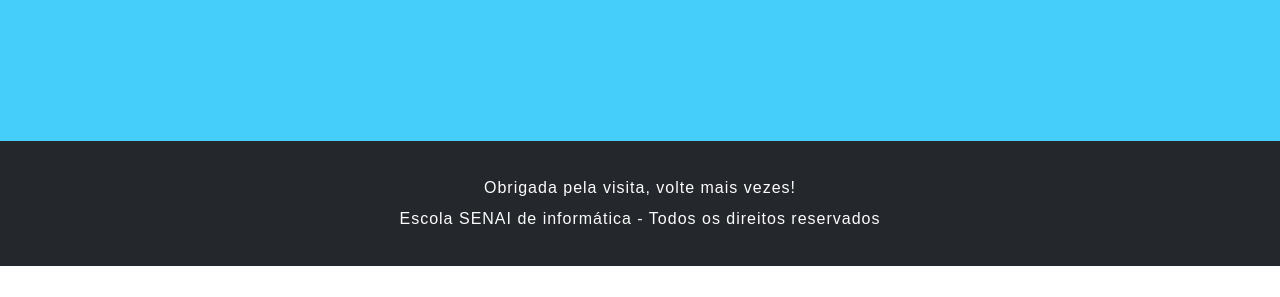
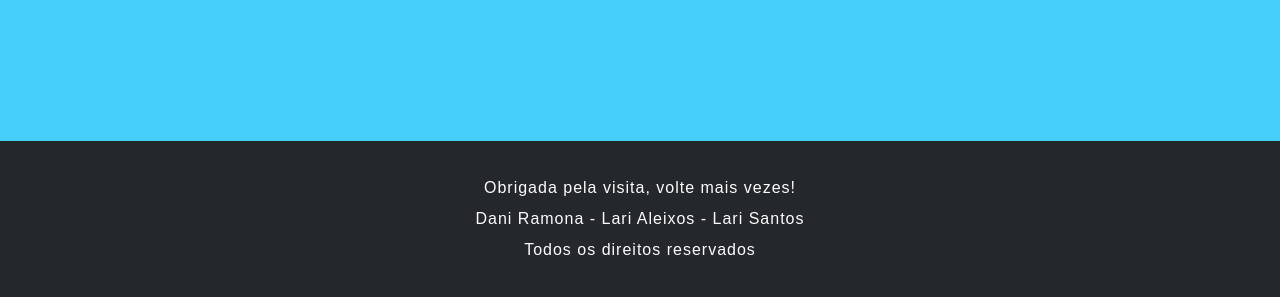
Before and after one commit to LarissaAzevedo/PetShop, a plain HTML site: page pages/index.html in a window 1280 px wide. Shown: the part 3232-3529 px from the top of the page. Before the commit the page ends 3498 px from the top, so only its background shows below. Drawn offline with nearby package versions, Linux system fonts and the light colour scheme; some packages are replaced by stand-ins of ours; a script that the page names is missing.

Commit message:
rodapé mudado

```diff
--- a/pages/index.html
+++ b/pages/index.html
@@ -315,7 +315,8 @@
 
             <footer>
                 <p>Obrigada pela visita, volte mais vezes!</p>
-                <p>Escola SENAI de informática - Todos os direitos reservados</p>
+                <p>Dani Ramona - Lari Aleixos - Lari Santos</p>
+                <p>Todos os direitos reservados</p>
             </footer>
 
 
```
